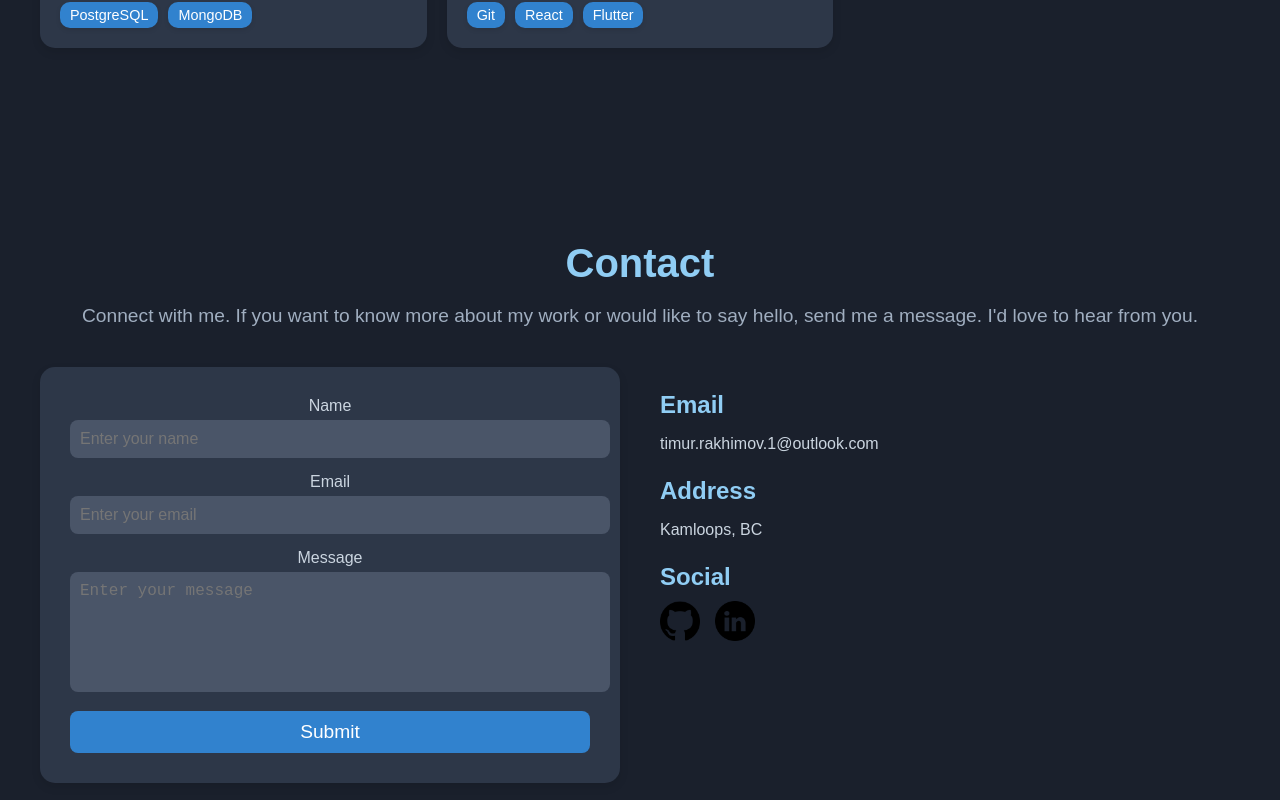
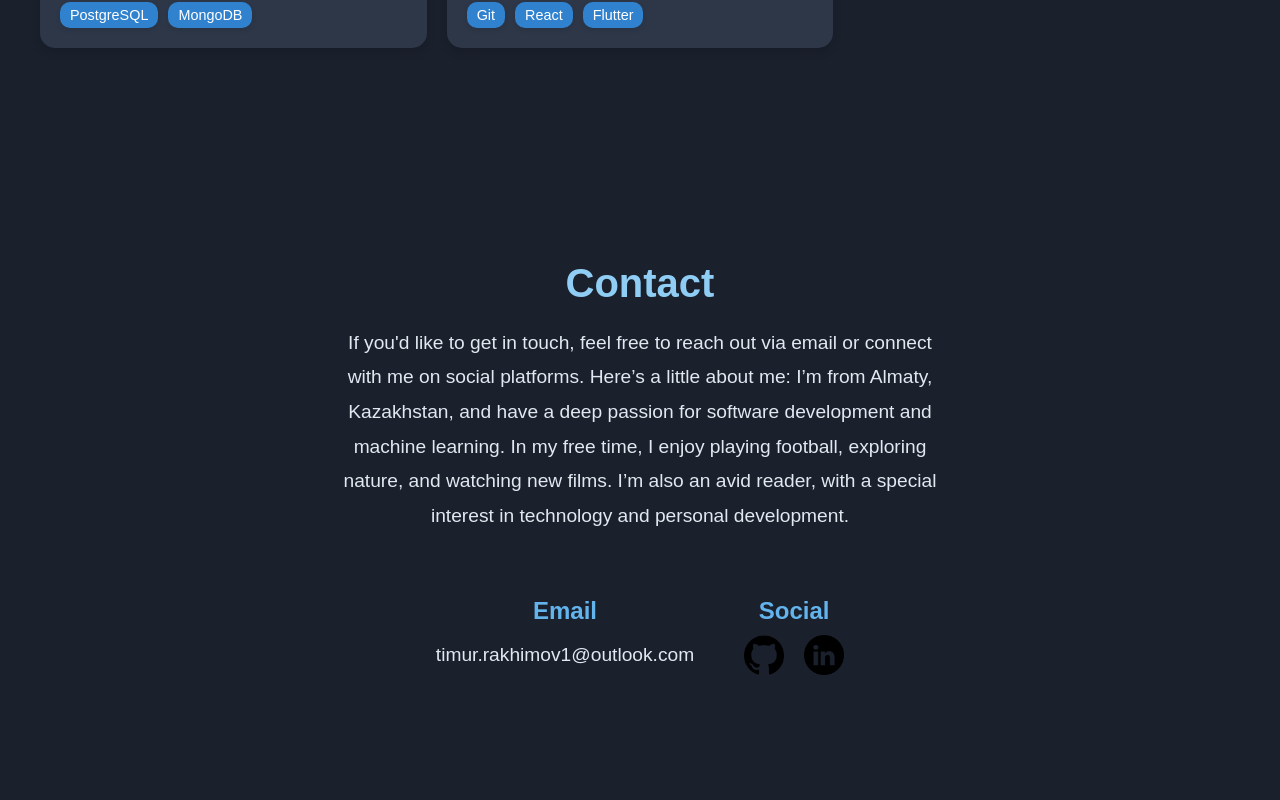
Before and after one commit to TimurRakhimov/TimurRakhimov.github.io, a React (Create React App) app: page / in a window 1280 px wide. Shown: the part 2960-3760 px from the top of the page. Built offline with nearby package versions, Linux system fonts and the light colour scheme.

Commit message:
Change contacts sections and fix navbar

```diff
--- a/src/components/Contact.js
+++ b/src/components/Contact.js
@@ -3,39 +3,22 @@ import './styles/Contact.css';
 
 function Contact() {
     return (
-        <section id="contact" className="contact">
-            <div className="contact-header">
-                <h2>Contact</h2>
-                <p>
-                    Connect with me. If you want to know more about my work or would like to say hello, send me a message.
-                    I'd love to hear from you.
+        <section id="contact" className="contact-section">
+            <h2 className="section-title">Contact</h2>
+            <p className="contact-description">
+                If you'd like to get in touch, feel free to reach out via email or connect with me on social platforms.
+                Here’s a little about me: I’m from Almaty, Kazakhstan, and have a deep passion for software development
+                and machine learning. In my free time, I enjoy playing football, exploring nature, and watching new films.
+                I’m also an avid reader, with a special interest in technology and personal development.
             </p>
+            <div className="contact-info">
+                <div className="contact-item">
+                    <h3>Email</h3>
+                    <p><a href="mailto:timur.rakhimov1@outlook.com">timur.rakhimov1@outlook.com</a></p>
                 </div>
-            <div className="contact-content">
-                <form className="contact-form">
-                    <label htmlFor="name">Name</label>
-                    <input type="text" id="name" placeholder="Enter your name" />
-
-                    <label htmlFor="email">Email</label>
-                    <input type="email" id="email" placeholder="Enter your email" />
-
-                    <label htmlFor="message">Message</label>
-                    <textarea id="message" placeholder="Enter your message"></textarea>
-
-                    <button type="submit">Submit</button>
-                </form>
-                <div className="contact-details">
-                    <div className="detail-item">
-                        <h3>Email</h3>
-                        <p><a href="mailto:timur.rakhimov.1@outlook.com">timur.rakhimov.1@outlook.com</a></p>
-                    </div>
-                    <div className="detail-item">
-                        <h3>Address</h3>
-                        <p>Kamloops, BC</p>
-                    </div>
-                    <div className="detail-item">
+                <div className="contact-item">
                     <h3>Social</h3>
-                        <div className="social-icons">
+                    <div className="contact-social-icons">
                         <a href="https://github.com/TimurRakhimov" target="_blank" rel="noopener noreferrer">
                             <img src="github.png" alt="GitHub" />
                         </a>
@@ -45,7 +28,6 @@ function Contact() {
                     </div>
                 </div>
             </div>
-            </div>
         </section>
     );
 }
--- a/src/components/Navbar.js
+++ b/src/components/Navbar.js
@@ -22,7 +22,7 @@ function Navbar() {
                     Skills
                 </Link>
                 <span className="divider"></span>
-                <Link to="contact" spy={true} smooth={true} duration={500} activeClass="active">
+                <Link to="contact" spy={true} smooth={true} duration={500} offset={-50} activeClass="active">
                     Contact
                 </Link>
             </div>
--- a/src/components/styles/Contact.css
+++ b/src/components/styles/Contact.css
@@ -1,117 +1,67 @@
-.contact {
-     padding: 80px 20px;
+.contact-section {
+    padding: 100px 20px;
     background-color: #1a202c;
-     color: white;
+    color: #e2e8f0;
     text-align: center;
 }
 
- .contact-header h2 {
+.section-title {
     font-size: 2.5rem;
-     margin-bottom: 10px;
+    font-weight: bold;
+    margin-bottom: 20px;
     color: #90cdf4;
 }
 
- .contact-header p {
+.contact-description {
     font-size: 1.2rem;
-     color: #a0aec0;
+    line-height: 1.8;
     margin-bottom: 40px;
+    max-width: 600px;
+    margin-left: auto;
+    margin-right: auto;
 }
 
- .contact-content {
-     display: grid;
-     grid-template-columns: repeat(auto-fit, minmax(300px, 1fr));
-     gap: 40px;
-     max-width: 1200px;
-     margin: 0 auto;
-     align-items: flex-start;
+.contact-info {
+    display: flex;
+    justify-content: center;
+    gap: 50px;
+    flex-wrap: wrap;
 }
 
- .contact-form {
-     background: #2d3748;
-     padding: 30px;
-     border-radius: 15px;
-     box-shadow: 0 4px 10px rgba(0, 0, 0, 0.1);
+.contact-item {
+    text-align: center;
 }
 
- .contact-form label {
-     display: block;
-     margin-bottom: 5px;
-     font-size: 1rem;
-     color: #cbd5e0;
+.contact-item h3 {
+    font-size: 1.5rem;
+    margin-bottom: 10px;
+    color: #63b3ed;
 }
 
- .contact-form input,
- .contact-form textarea {
-     width: 100%;
-     padding: 10px;
-     margin-bottom: 15px;
-     border: none;
-     border-radius: 8px;
-     background: #4a5568;
-     color: white;
-     font-size: 1rem;
- }
-
- .contact-form textarea {
-     height: 100px;
-     resize: none;
- }
-
- .contact-form button {
-     width: 100%;
-     padding: 10px;
-     background: #3182ce;
-     color: white;
-     border: none;
-     border-radius: 8px;
+.contact-item p,
+.contact-item a {
     font-size: 1.2rem;
-     cursor: pointer;
-     transition: background 0.3s ease;
- }
-
- .contact-form button:hover {
-     background: #2b6cb0;
- }
-
- .contact-details {
-     text-align: left;
- }
-
- .detail-item {
-     margin-bottom: 20px;
- }
-
- .detail-item h3 {
-     font-size: 1.5rem;
-     color: #90cdf4;
-     margin-bottom: 10px;
- }
-
- .detail-item p,
- .detail-item a {
-     font-size: 1rem;
-     color: #cbd5e0;
- }
-
- .detail-item a {
+    color: #e2e8f0;
     text-decoration: none;
 }
 
- .detail-item a:hover {
-     text-decoration: underline;
+.contact-item a:hover {
+    color: #90cdf4;
 }
 
- .social-icons {
+.contact-social-icons {
     display: flex;
-     gap: 15px;
+    gap: 20px;
+    justify-content: center;
 }
 
- .social-icons a img {
+.contact-social-icons img {
     width: 40px;
     height: 40px;
-     transition: transform 0.3s;
+    transition: transform 0.3s ease, opacity 0.3s ease;
 }
 
- .social-icons a img:hover {
+.contact-social-icons img:hover {
     transform: scale(1.1);
+    opacity: 0.8;
 }
```
Lines whose indentation alone changed are shown as unchanged.
